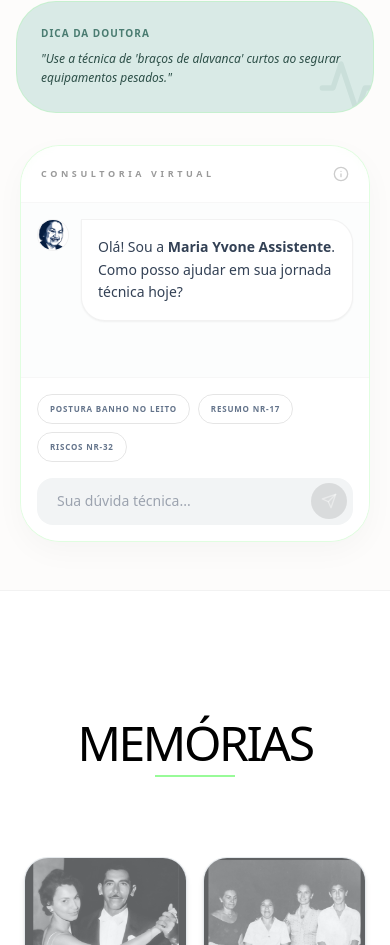
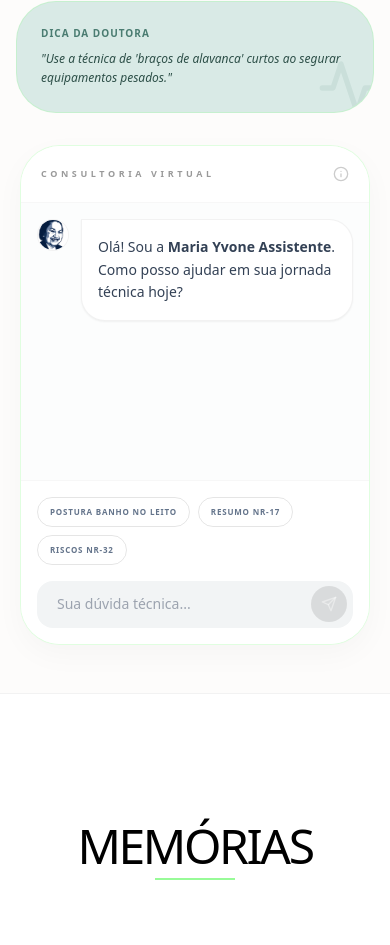
Before and after one commit to Saintsolution/mynursering, a React (Vite) app: page / in a window 390 px wide. Shown: the part 3510-4455 px from the top of the page. Built offline with nearby package versions, Linux system fonts and the light colour scheme; no server answers.

Commit message:
fix: ajuste de altura mínima e scroll do chat para mobile

```diff
--- a/src/components/ChatAssistantSection.tsx
+++ b/src/components/ChatAssistantSection.tsx
@@ -158,16 +158,16 @@ export default function ChatAssistantSection() {
             </div>
           </aside>
 
-          {/* AREA CORRIGIDA: Adicionado flex-1 e min-h-full para forçar o crescimento */}
-          <div className="flex-1 flex flex-col bg-white border border-[#98FB98]/30 rounded-[2.5rem] md:rounded-[3rem] overflow-hidden shadow-[0_10px_30px_rgba(0,0,0,0.03)] h-[85vh] md:h-[700px] mx-1 md:mx-0">
-            <header className="p-5 md:p-6 border-b border-black/[0.03] flex items-center justify-between bg-white/50 backdrop-blur-sm shrink-0">
+          {/* AJUSTE MOBILE: min-h-[500px] e h-[80vh] garantem que o container não achate */}
+          <div className="flex-1 flex flex-col bg-white border border-[#98FB98]/30 rounded-[2.5rem] md:rounded-[3rem] overflow-hidden shadow-[0_10px_30px_rgba(0,0,0,0.03)] min-h-[500px] h-[80vh] md:h-[700px] mx-1 md:mx-0">
+            <header className="p-5 md:p-6 border-b border-black/[0.03] flex items-center justify-between bg-white shrink-0">
               <span className="text-[9px] md:text-[10px] font-bold tracking-[0.4em] uppercase text-black/40">Consultoria Virtual</span>
               <Info size={16} className="text-black/20" />
             </header>
 
-            {/* AREA DE MENSAGENS: Agora com min-h-full e flex-grow */}
-            <div className="flex-1 overflow-y-auto p-4 md:p-8 space-y-6 bg-[#FCFDFD] scroll-smooth">
-              <div className="flex flex-col gap-6 min-h-full">
+            {/* O SEGREDO: flex-grow + h-0 força o scroll a funcionar em containers flex */}
+            <div className="flex-grow h-0 overflow-y-auto p-4 md:p-8 space-y-6 bg-[#FCFDFD] scroll-smooth">
+              <div className="flex flex-col gap-6">
                 <AnimatePresence>
                   {messages.map((m) => (
                     <motion.div
```
